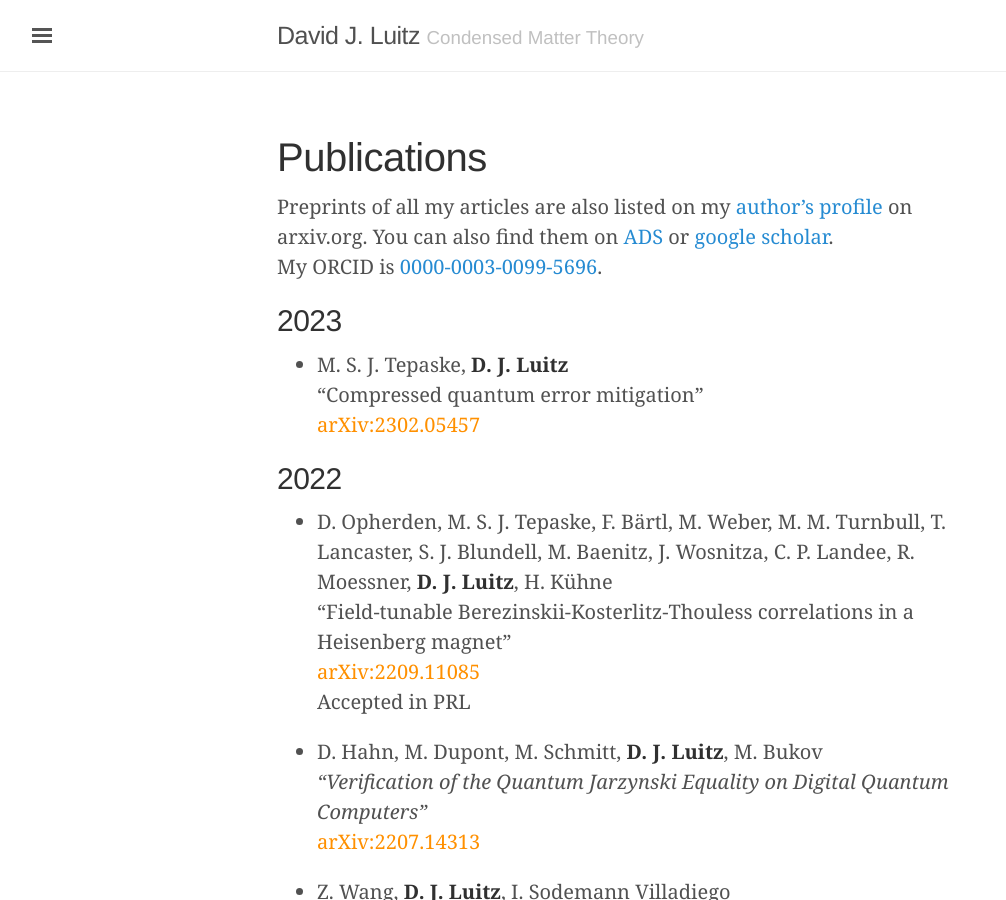
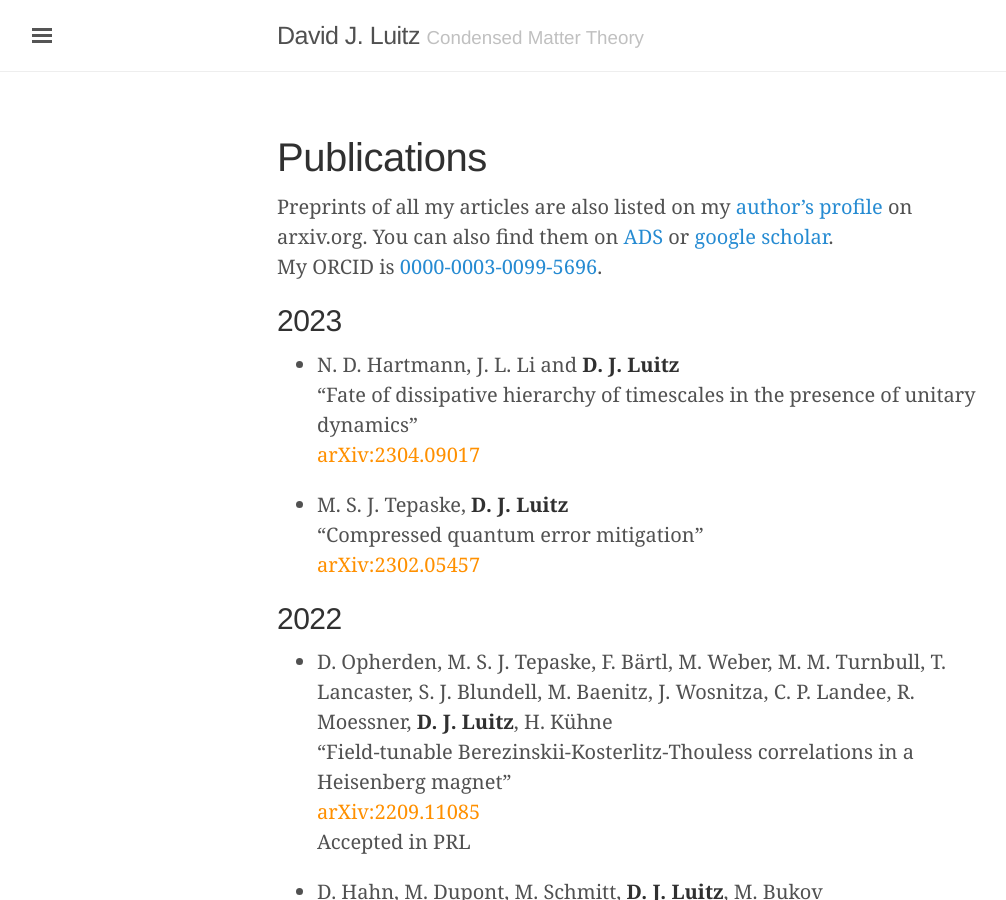
Before and after one commit to dluitz/dluitz.github.io, a Jekyll site: the page built from publications.md, in a window 1280 px wide and 900 px high. Shown: the whole window, without its empty margins (3-1009 px from the left). Built offline with Jekyll 4.4.1, drawn with Linux system fonts in a browser that asks for light colours.

Commit message:
[publist] update

```diff
--- a/publications.md
+++ b/publications.md
@@ -9,6 +9,10 @@ My ORCID is [0000-0003-0099-5696](https://orcid.org/0000-0003-0099-5696).
 
 2023
 ----
+
++ N. D. Hartmann, J. L. Li and **D. J. Luitz**
+"Fate of dissipative hierarchy of timescales in the presence of unitary dynamics"
+[arXiv:2304.09017](https://arxiv.org/abs/2304.09017){:class='arxiv'}
 
 + M. S. J. Tepaske, **D. J. Luitz**
 "Compressed quantum error mitigation"
```
